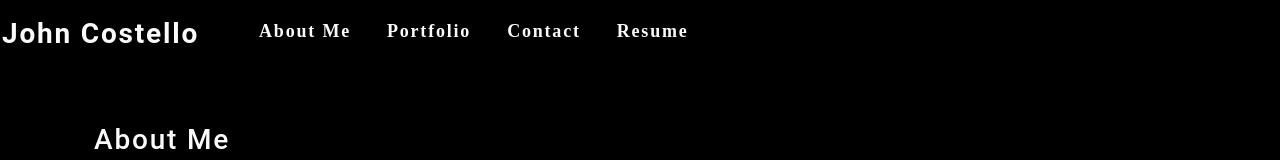
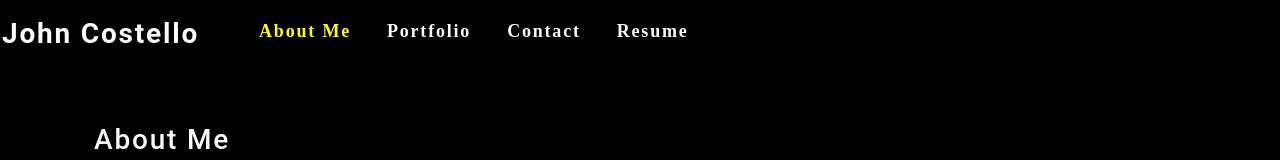
Before and after one commit to jciii91/professional-portfolio-react, a React (Create React App) app: page / in a window 1280 px wide. Shown: the top 160 px of the page. Built offline with nearby package versions, Linux system fonts and the light colour scheme.

Commit message:
the title in the nav bar changes to yellow when its section is active

```diff
--- a/src/components/Navigation/index.js
+++ b/src/components/Navigation/index.js
@@ -5,13 +5,13 @@ function Navigation({sectionSelected, setSectionSelected}) {
         <nav>
             <ul className="flex-row">
                 <li className="mx-2">
-                    <a href="#about" onClick={ () => setSectionSelected('about') }>About Me</a>
+                    <a href="#about" className={`${sectionSelected === 'about' && 'activeSection'}`} onClick={ () => setSectionSelected('about') }>About Me</a>
                 </li>
                 <li className="mx-2">
-                    <a href="#portfolio" onClick={ () => setSectionSelected('portfolio') }>Portfolio</a>
+                    <a href="#portfolio" className={`${sectionSelected === 'portfolio' && 'activeSection'}`} onClick={ () => setSectionSelected('portfolio') }>Portfolio</a>
                 </li>
                 <li className="mx-2">
-                    <a href="#contact" onClick={ () => setSectionSelected('contact') }>Contact</a>
+                    <a href="#contact" className={`${sectionSelected === 'contact' && 'activeSection'}`} onClick={ () => setSectionSelected('contact') }>Contact</a>
                 </li>
                 <li className="mx-2">
                     <a href="/">Resume</a>
--- a/src/index.css
+++ b/src/index.css
@@ -6,7 +6,7 @@ main {
 }
 :root {
   --primary: #8c54ff;
-  --secondary: #F3A847;
+  --secondary: #FFFF00;
   --tertiary: #B12704;
   --light: #fafafa;
   --dark: #000000;
@@ -290,6 +290,6 @@ a {
 
 }
 
-.navActive {
+.activeSection {
   color: var(--secondary);
 }
```
